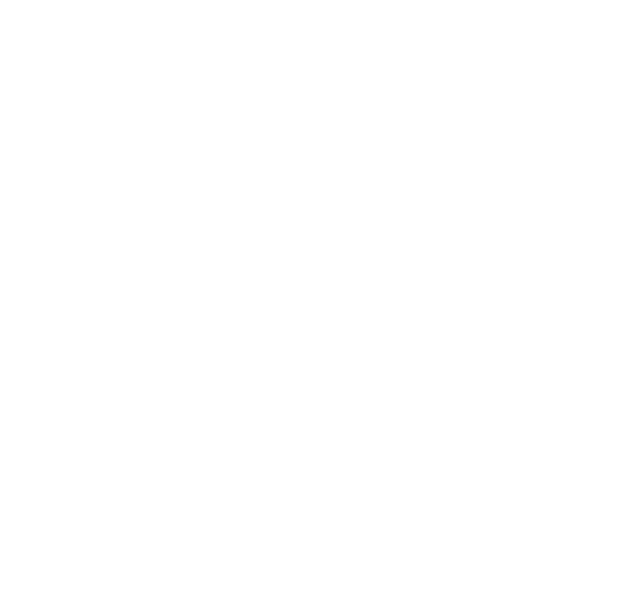
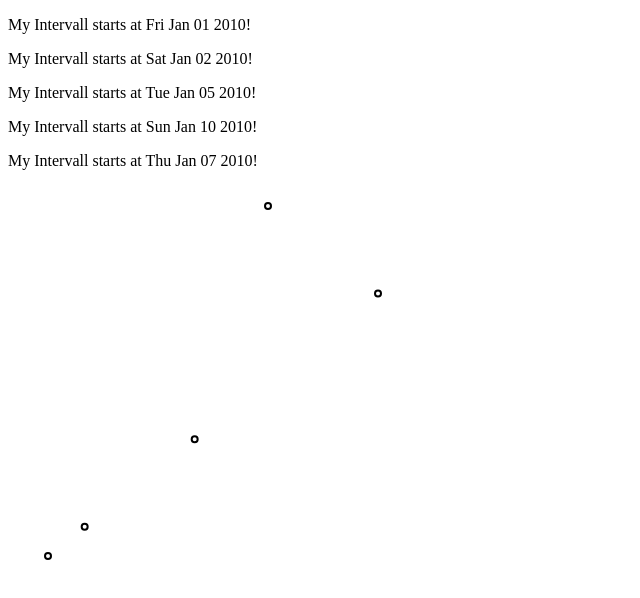
Before and after one commit to Manonisch/time-visuals, a website built with Parcel: page index.html in a window 1280 px wide. Shown: the whole page, without its empty margins (0-640 px from the left). Built offline with nearby package versions, Linux system fonts and the light colour scheme.

Commit message:
added first test data with viable datastructure

```diff
--- a/index.html
+++ b/index.html
@@ -3,10 +3,6 @@
   <head>
     <meta charset="UTF-8">
     <title>Getting Started</title>
-    <!--<script src="https://unpkg.com/lodash@4.16.6"></script>-->
-    <!--<script src="/node_modules/d3/index.js"></script>-->
-    <script src="https://d3js.org/d3.v6.min.js"></script>
-    <!--<script src="./src/Chart.js"></script>-->
     <script src="./src/index.ts"></script>
   </head>
   <body onload="startApp()">
--- a/package.json
+++ b/package.json
@@ -5,7 +5,9 @@
   "main": "index.js",
   "dependencies": {
     "@types/d3": "^5.7.2",
+    "@types/lodash": "^4.14.161",
     "d3": "^6.1.1",
+    "lodash": "^4.17.20",
     "parcel-bundler": "^1.12.4",
     "typescript": "^4.0.2",
     "webpack": "^4.44.1",
--- a/src/TestData.ts
+++ b/src/TestData.ts
@@ -1,7 +1,8 @@
 export enum Progression {
     forward, // (endTime - startTime) == (endRuntime - startRuntime) && >= 0
     jump, // startAge == endAge
-    backward //
+    backward, //
+    point
  }
 
 export function createTestData() {
@@ -33,6 +34,13 @@ export function createTestData() {
             startRuntime: years(20) + days(12),
             endRuntime: years(20) + days(15),
             progression: Progression.backward
+        },
+        {
+            startTime: new Date("2010-01-07T12:00:00.000Z"),
+            endTime: new Date("2010-01-07T12:00:00.000Z"),
+            startRuntime: years(20) + days(15),
+            endRuntime: years(20) + days(15),
+            progression: Progression.point
         }
     ]
 }
--- a/src/index.ts
+++ b/src/index.ts
@@ -1,37 +1,37 @@
-import * as d3 from "d3"
+import * as d3 from "d3";
+import * as _ from "lodash";
+import { createPersonTestData } from "./TestData";
 
 (window as any).startApp = function startApp() {
   console.log('hello typescript');
-
-  d3.create("svg");
-}
-
-/*import d3 from "d3"
-
-function startApp() {
   console.log("startApp")
 
-  const data = [{ x: 1, y: 5 }, { x: 2, y: 1 }];
+  const data = createPersonTestData('Mikkel');
+
+  console.log('what is data', data);
 
   d3.select("body")
     .selectAll("p")
-    .data([4, 8, 15, 16, 23, 42])
+    .data(data.time)
     .enter().append("p")
-      .text(function(d) { return "I’m number " + d + "!"; });
+    .text(function (d) { return "My Intervall starts at " + d.startTime.toDateString() + "!"; });
+
 
   const width = 400;
   const height = 400;
   const margin = { top: 20, right: 30, bottom: 30, left: 40 };
 
   const svg = d3.create("svg")
-    .attr("viewBox", [0, 0, width, height]);
+    .attr("viewBox", [0, 0, width, height])
+    .attr("width", width)
+    .attr("height", height);
 
   const x = d3.scaleLinear()
-    .domain(d3.extent(data, d => d.x)) // nice()
+    .domain(d3.extent(data.time, d => +d.startTime)) // nice()
     .range([margin.left, width - margin.right])
 
   const y = d3.scaleLinear()
-    .domain(d3.extent(data, d => d.y))
+    .domain(d3.extent(data.time, d => +d.startRuntime))
     .range([height - margin.bottom, margin.top])
 
   svg.append("g")
@@ -39,12 +39,11 @@ function startApp() {
     .attr("stroke", "black")
     .attr("stroke-width", 2)
     .selectAll("circle")
-      .data(data)
+    .data(data.time)
     .join("circle")
-      .attr("cx", d => x(d.x))
-      .attr("cy", d => y(d.y))
+    .attr("cx", d => x(+d.startTime))
+    .attr("cy", d => y(+d.startRuntime))
     .attr("r", 3);
 
   document.body.appendChild(svg.node());
 }
-*/
```
Also changed, not shown: 1 other file. Lines whose indentation alone changed are shown as unchanged.
